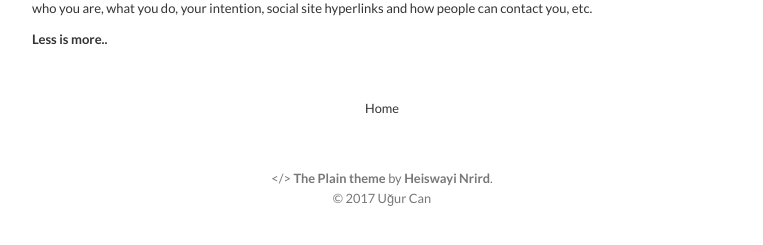
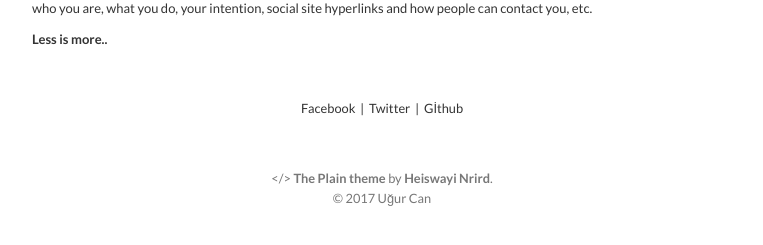
Before and after one commit to ucanozyurteri/ucanozyurteri.github.io, a Jekyll site: the page built from about.md, in a window 1280 px wide. Shown: the part 307-552 px from the top of the page, without its empty margins (258-1021 px from the left). Built offline with Jekyll 4.4.1, drawn with Linux system fonts in a browser that asks for light colours.

Commit message:
layouts changes for social links

```diff
--- /dev/null
+++ b/_layouts/about.html
@@ -0,0 +1,19 @@
+---
+layout: default
+---
+
+<article>
+
+	<h1 class="title">{{ page.title }}</h1>
+
+	<div class="divider"></div>
+
+	{{ content }}
+
+</article>
+
+<div class="page-navigation">
+	<a class="home" href="https://www.facebook.com/ucanozyurteri" target="_blank" title="Go to Facebook">Facebook&nbsp;</a>
+	<a class="home" href="https://twitter.com/ucanozyurteri" target="_blank" title="Go to Twitter">| &nbsp;Twitter&nbsp;</a>
+	<a class="home" href="https://github.com/ucanozyurteri" target="_blank" title="Go to Github">| &nbsp;Gİthub</a>
+</div>
--- a/_layouts/post.html
+++ b/_layouts/post.html
@@ -26,3 +26,8 @@ layout: default
     <a class="prev" href="{{ site.baseurl }}{{page.previous.url}}" title="PREV: {{page.previous.title}}">&gt;&gt;</a>
   {% endif %}
 </div>
+<div class="page-navigation">
+	<a class="home" href="https://www.facebook.com/ucanozyurteri" target="_blank" title="Go to Facebook">Facebook&nbsp;</a>
+	<a class="home" href="https://twitter.com/ucanozyurteri" target="_blank" title="Go to Twitter">| &nbsp;Twitter&nbsp;</a>
+	<a class="home" href="https://github.com/ucanozyurteri" target="_blank" title="Go to Github">| &nbsp;Gİthub</a>
+</div>
```
Also changed, not shown: about.md (+1 -1 lines).
